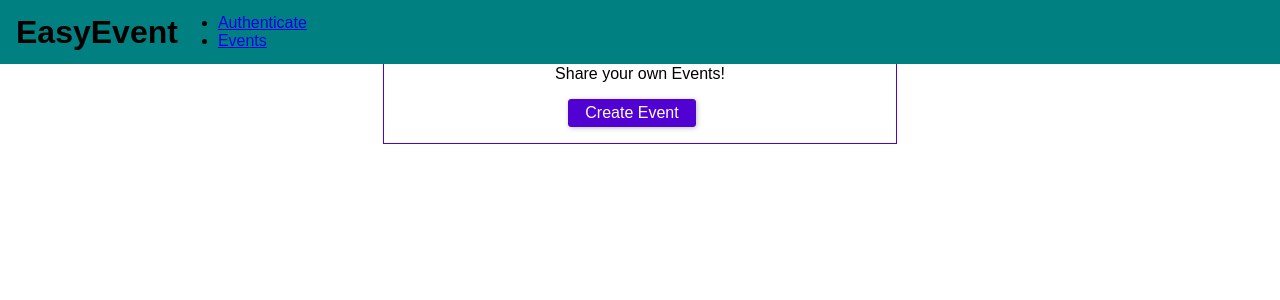
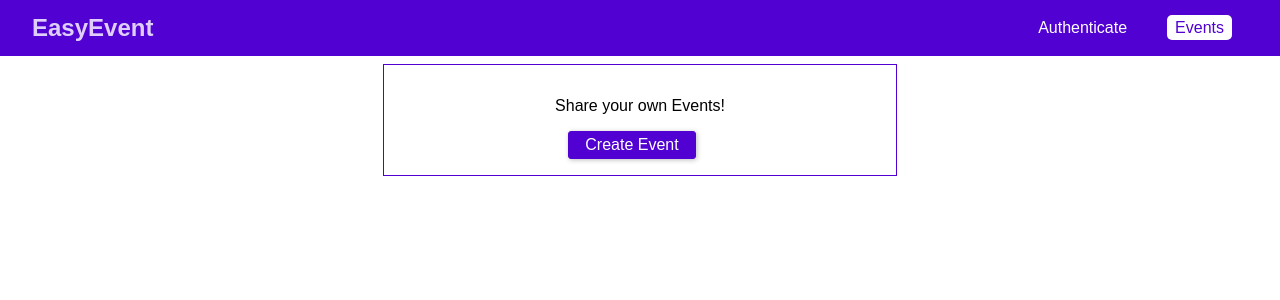
Before and after one commit to OdongoWaga/EventBooker, a React (Create React App) app in the folder client/: page /events in a window 1280 px wide. Shown: the top 300 px of the page. Built offline with nearby package versions, Linux system fonts and the light colour scheme.

Commit message:
styling
Signed-off-by: Waga Odongo <wagaodongo@gmail.com>

```diff
--- a/client/src/App.css
+++ b/client/src/App.css
@@ -1,9 +1,3 @@
-body {
-  margin: 0;
-  padding: 0;
-  font-family: sans-serif;
+.main-content {
+  margin: 4rem 2.5rem;
 }
-
-.main-content {
-  margin-top: 4rem 2.5rem;
-}
--- /dev/null
+++ b/client/src/components/Backdrop/Backdrop.css
@@ -0,0 +1,8 @@
+.backdrop {
+    position: fixed;
+    top: 0;
+    left: 0;
+    height: 100vh;
+    width: 100%;
+    background: rgba(0, 0, 0, 0.75);
+  }
--- /dev/null
+++ b/client/src/components/Backdrop/Backdrop.js
@@ -0,0 +1,7 @@
+import React from 'react';
+
+import './Backdrop.css';
+
+const backdrop = props => <div className="backdrop"></div>;
+
+export default backdrop;
--- a/client/src/components/Navigation/MainNavigation.css
+++ b/client/src/components/Navigation/MainNavigation.css
@@ -3,54 +3,56 @@
     left: 0;
     top: 0;
     width: 100%;
-    height: 4.0rem;
-    background: teal;
-    padding: 0 1rem;
+    height: 3.5rem;
+    background: #5101d1;
+    padding: 0 2rem;
     display: flex;
     align-items: center;
-
+    justify-content: space-between;
+    box-sizing: border-box;
   }
 
-.main-navigation_logo h1 {
+  .main-navigation__logo h1 {
     margin: 0;
     font-size: 1.5rem;
+    color: #dfcefc;
   }
 
-.main-navigation_items{
+  .main-navigation__items {
     margin-left: 1.5rem;
-
-
   }
 
-.main-navigation_items ul{
+  .main-navigation__items ul {
+    display: flex;
     list-style: none;
     padding: 0;
     margin: 0;
-     display: flex;
     align-items: center;
   }
 
-.main-navigation_items li {
+  .main-navigation__items li {
     margin: 0 1rem;
   }
 
-.main-navigation_items a,
-.main-navigation_items button {
+  .main-navigation__items a,
+  .main-navigation__items button {
     text-decoration: none;
-    color: #ffffff;
+    color: white;
     padding: 0.25rem 0.5rem;
     border: none;
     font: inherit;
     background: transparent;
     cursor: pointer;
+    vertical-align: middle;
+    margin: 0;
   }
 
-.main-navigation_items a:hover,
-.main-navigation_items a:active,
-.main-navigation_items a.active,
- .main-navigation_items button:hover,
- .main-navigation_items button:active{
-    background: white;
-    color:yellow;
+  .main-navigation__items a:hover,
+  .main-navigation__items a:active,
+  .main-navigation__items a.active,
+  .main-navigation__items button:hover,
+  .main-navigation__items button:active {
+    background: #ffffff;
+    color: #5101d1;
     border-radius: 5px;
   }
--- a/client/src/context/auth-context.js
+++ b/client/src/context/auth-context.js
@@ -1,8 +1,8 @@
 import React from 'react';
 
 export default React.createContext({
-    token: '',
+    token: null,
     userId: null,
-    login: () => {},
+    login: (token, userId, tokenExpiration) => {},
     logout: () => {}
-})
+});
```
Also changed, not shown: client/src/components/Navigation/MainNavigation.js (+6 -6 lines), client/src/pages/Auth.js (+6 -2 lines). Lines whose indentation alone changed are shown as unchanged.
